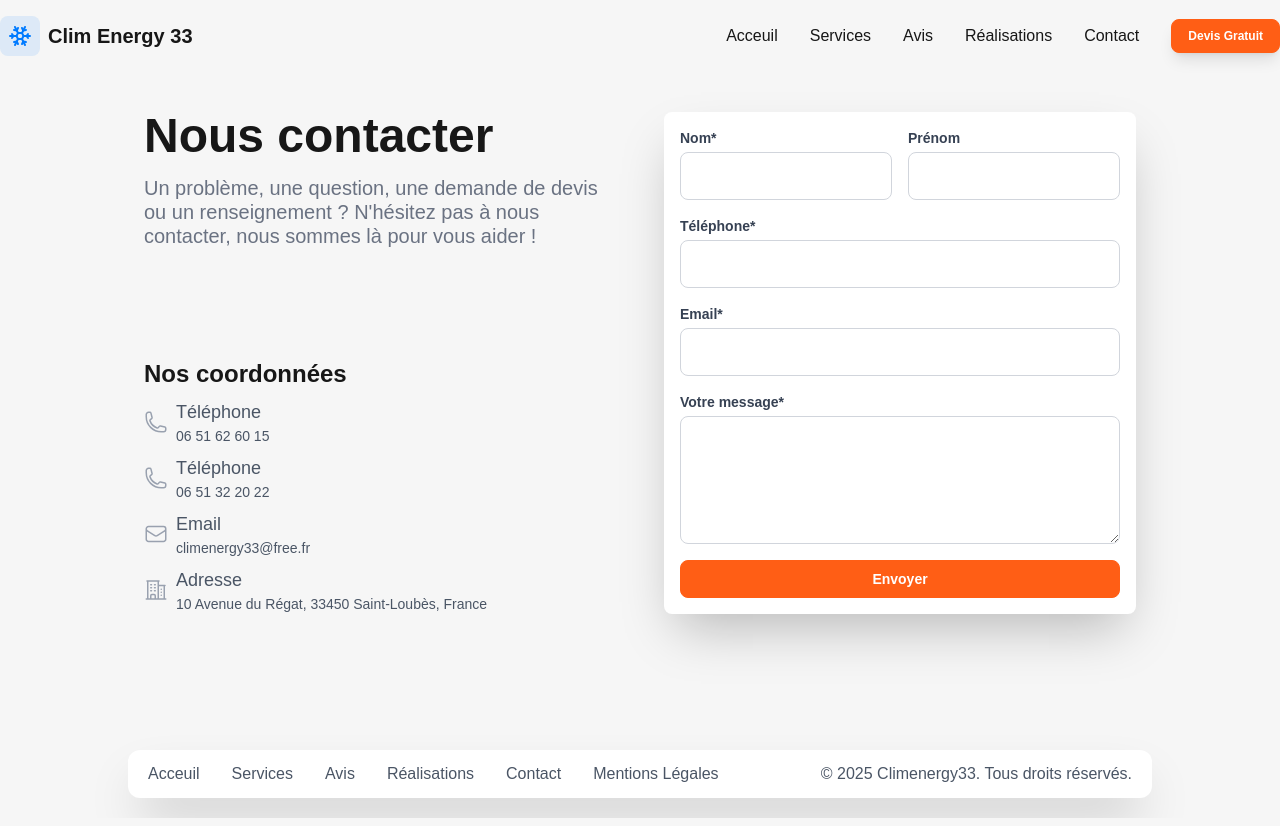
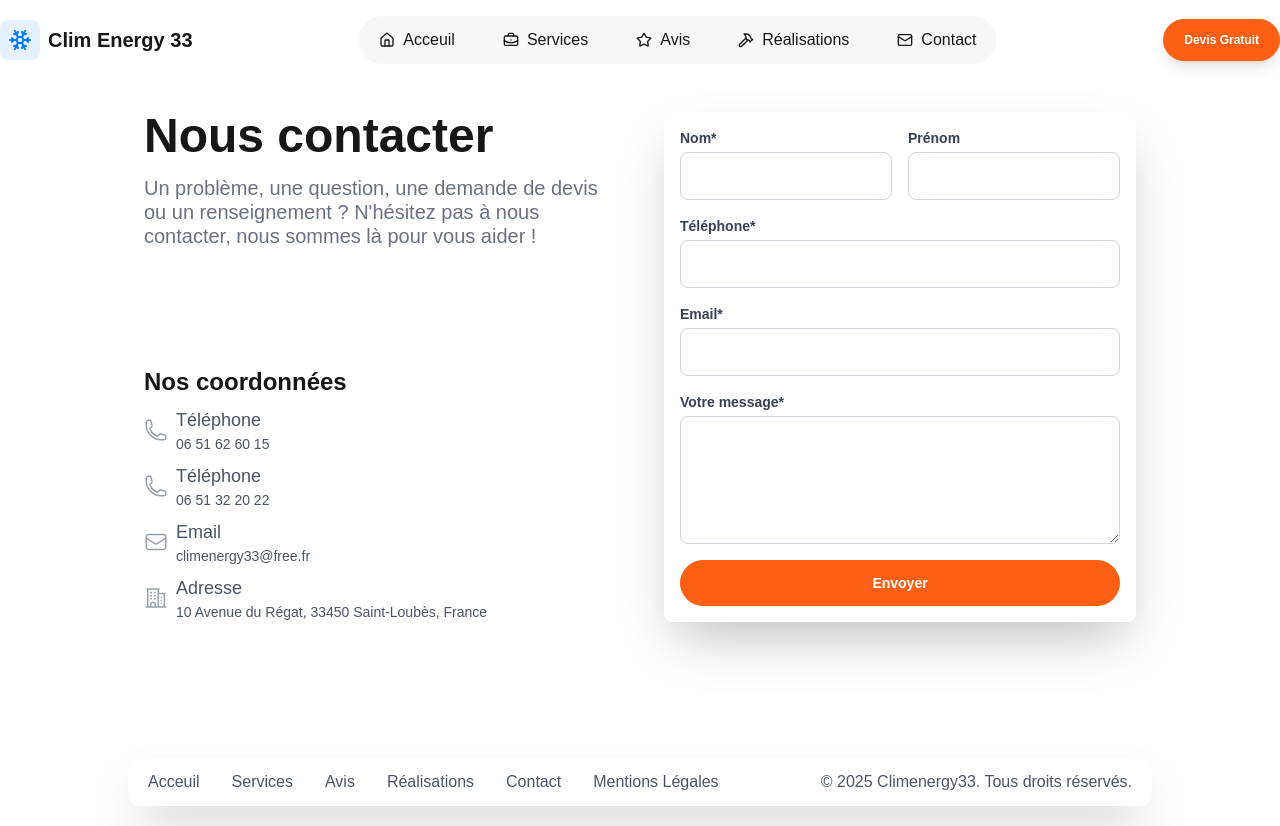
Before and after one commit to Matsuel/climenergy33, a Next.js app: page /contact in a window 1280 px wide. Built offline with nearby package versions, Linux system fonts and the light colour scheme.

Commit message:
fix: mise à jour des styles et de la structure des composants Navbar et NavbarLink, ajout d'icônes aux liens de navigation

```diff
--- a/src/app/globals.css
+++ b/src/app/globals.css
@@ -2,7 +2,7 @@
 @import "tailwindcss";
 
 :root {
-  --background: #F6F6F6;
+  --background: #fff;
   --component-background: #FFFFFF;
   --foreground: #171717;
   --orange: #FF5E15;
--- a/src/components/Button.tsx
+++ b/src/components/Button.tsx
@@ -19,7 +19,7 @@ const Button = ({
     }
 
     return (
-        <button className={cn(`rounded-lg text-xs font-semibold px-4 py-2 cursor-pointer transition-all duration-300 flex flex-row items-center justify-center gap-1 ${variants[variant]}`, className)} {...props}>
+        <button className={cn(`rounded-full text-xs font-semibold px-5 py-3 cursor-pointer transition-all duration-300 flex flex-row items-center justify-center gap-1 ${variants[variant]}`, className)} {...props}>
             {children}
         </button>
     )
--- a/src/components/Navbar.tsx
+++ b/src/components/Navbar.tsx
@@ -3,23 +3,13 @@ import { NAVBAR_LINKS } from '@/constants/navbar'
 import { SITE_NAME } from '@/constants/site'
 import { Menu, Snowflake, X } from 'lucide-react'
 import Link from 'next/link'
-import { useEffect, useState } from 'react'
+import { useState } from 'react'
+import Button from './Button'
 import NavbarLink from './NavbarLink'
-import Button from './Button'
 
 const Navbar = () => {
 
     const [isMenuOpen, setIsMenuOpen] = useState(false);
-    const [isScrolled, setIsScrolled] = useState(false);
-
-    useEffect(() => {
-        const handleScroll = () => {
-            setIsScrolled(window.scrollY > 50);
-        };
-
-        window.addEventListener('scroll', handleScroll);
-        return () => window.removeEventListener('scroll', handleScroll);
-    }, []);
 
     const scrollToSection = (sectionId: string) => {
         const element = document.getElementById(sectionId);
@@ -30,10 +20,7 @@ const Navbar = () => {
     };
 
     return (
-        <nav className={`fixed top-0 w-full z-50 transition-all duration-300 ${isScrolled
-            ? 'bg-white/90 backdrop-blur-sm  shadow-lg'
-            : 'bg-transparent'
-            }`}>
+        <nav className={`fixed top-0 w-full z-50 transition-all duration-300 ${isMenuOpen ? 'bg-white shadow-lg' : 'bg-transparent'}`}>
             <div className="container mx-auto container-padding py-4">
                 <div className="flex items-center justify-between">
                     <Link href={"/"} className="flex items-center space-x-2">
@@ -44,24 +31,26 @@ const Navbar = () => {
                     </Link>
 
                     {/* Desktop Menu */}
-                    <div className="hidden md:flex items-center space-x-8">
+                    <div className="hidden lg:flex items-center gap-2 bg-[#F8F8F8] rounded-full">
                         {NAVBAR_LINKS.map((link) => (
                             <NavbarLink
                                 key={link.label}
                                 onClick={() => scrollToSection(link.href)}
-                                >
+                            >
+                                {link.icon}
                                 {link.label}
-                                </NavbarLink>
+                            </NavbarLink>
                         ))}
-                        <Button onClick={() => scrollToSection('contact')} className="shadow-lg hover:shadow-xl transition-all duration-300">
-                            Devis Gratuit
-                        </Button>
+
                     </div>
+                    <Button onClick={() => scrollToSection('contact')} className="hidden lg:flex shadow-lg hover:shadow-xl transition-all duration-300">
+                        Devis Gratuit
+                    </Button>
 
                     {/* Mobile Menu Button */}
                     <Button
                         variant="primary"
-                        className="md:hidden"
+                        className="lg:hidden"
                         onClick={() => setIsMenuOpen(!isMenuOpen)}
                     >
                         {isMenuOpen ? <X className="w-6 h-6" /> : <Menu className="w-6 h-6" />}
@@ -70,7 +59,7 @@ const Navbar = () => {
 
                 {/* Mobile Menu */}
                 {isMenuOpen && (
-                    <div className="md:hidden mt-4 pb-4 space-y-4 glass-effect rounded-lg p-4 flex flex-col items-start">
+                    <div className="lg:hidden mt-4 pb-4 space-y-4 glass-effect rounded-lg p-4 flex flex-col items-start">
                         {NAVBAR_LINKS.map((link) => (
                             <NavbarLink
                                 key={link.label}
--- a/src/components/NavbarLink.tsx
+++ b/src/components/NavbarLink.tsx
@@ -1,3 +1,4 @@
+import { cn } from '@/utils/cn';
 import React from 'react';
 
 interface NavbarLinkProps extends React.HTMLAttributes<HTMLButtonElement> {
@@ -11,7 +12,10 @@ const NavbarLink = ({
 }: NavbarLinkProps) => {
 
     return (
-        <button className="text-muted-foreground hover:text-primary transition-colors font-medium cursor-pointer" {...props}>
+        <button
+            {...props}
+            className={cn("bg-transparent hover:bg-black hover:text-white rounded-full transition-colors duration-300 font-medium cursor-pointer px-5 py-3 flex items-center justify-center gap-2", className)}
+        >
             {children}
         </button>
     )
--- a/src/constants/navbar.ts
+++ b/src/constants/navbar.tsx
@@ -1,22 +1,29 @@
+import { BriefcaseBusiness, Hammer, Home, Mail, Star } from "lucide-react";
+
 export const NAVBAR_LINKS = [
     {
         label: "Acceuil",
+        icon: <Home className="w-4 h-4" />,
         href: "accueil",
     },
     {
         label: "Services",
+        icon: <BriefcaseBusiness className="w-4 h-4" />,
         href: "services",
     },
     {
         label: "Avis",
+        icon: <Star className="w-4 h-4" />,
         href: "temoignages",
     },
     {
         label: "Réalisations",
+        icon: <Hammer className="w-4 h-4" />,
         href: "realisations",
     },
     {
         label: "Contact",
+        icon: <Mail className="w-4 h-4" />,
         href: "contact",
     }
 ]
```
